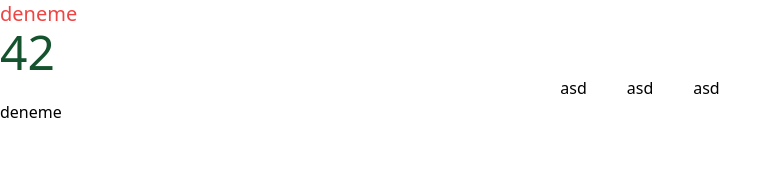
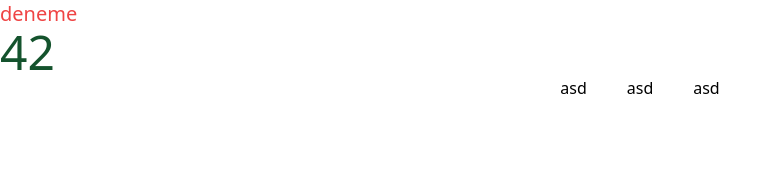
Before and after one commit to emirbektas/crypto-fund, a React (Vite) app in the folder client/: page / in a window 1280 px wide. Shown: the top 190 px of the page, without its empty margins (0-782 px from the left). Built offline with nearby package versions, Linux system fonts and the light colour scheme; what @thirdweb-dev/react would draw is missing.

Commit message:
frameworks

```diff
--- a/client/src/App.jsx
+++ b/client/src/App.jsx
@@ -12,7 +12,6 @@ export default function Home() {
           <li>asd</li>
           <li>asd</li>
         </ul>
-        <h3>deneme</h3>
       </div>
     </main>
   );
```
